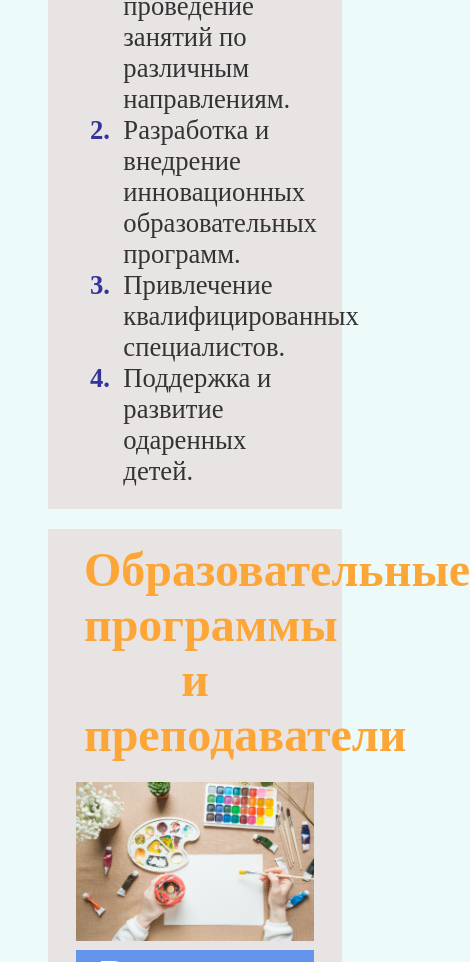
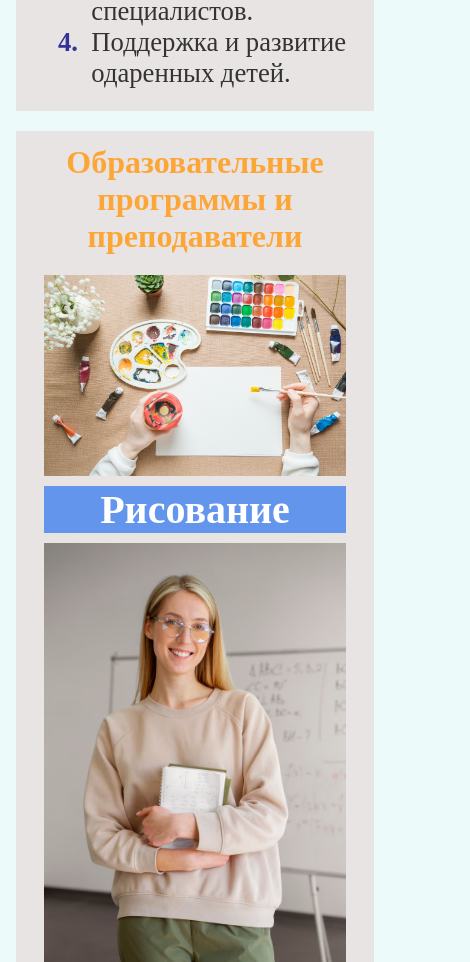
Before and after one commit to Veyyr3/Project-CDU, a React (Vite) app in the folder Project_CDU/: page / in a window 390 px wide. Shown: the part 2805-3767 px from the top of the page, 470 px wide, since content can reach past the window. Built offline with nearby package versions, Linux system fonts and the light colour scheme.

Commit message:
style fix: text in hide discription

```diff
--- a/Project_CDU/src/assets/scss/App.scss
+++ b/Project_CDU/src/assets/scss/App.scss
@@ -173,7 +173,7 @@
         margin: 0 10px;
     }
 
-    // спрятать описания картинок
+    // спрятанные описания картинок
     .container-hiden-discription--mug, .container-hiden-discription--teacher {
         position: absolute;
         width: 100%;
--- a/Project_CDU/src/assets/scss/ForMP.scss
+++ b/Project_CDU/src/assets/scss/ForMP.scss
@@ -44,7 +44,7 @@
             font-size: 3rem;
         }
         h3 {
-            font-size: 3rem;
+            font-size: 2rem;
         }
         h4 {
             font-size: 2rem;
@@ -110,6 +110,46 @@
             }
         }
     // #endregion Header
+
+    // #region main
+        main {
+            margin: 2rem 1rem 2rem 1rem;
+        }
+    // #endregion main
+
+    // #region Footer
+        // футер
+        #contacts-footer {
+            // flex
+            display: flex;
+            flex-direction: column;
+        }
+
+        // левая часть
+        .footer-left {
+            width: 100%;
+        }
+
+        // правая часть
+        .footer-right {
+            width: 100%;
+
+            // flex
+            justify-content: center;
+            align-items: center;
+        }
+
+        // разделительная линия
+        .footer-line-between {
+            display: none;
+        }
+
+        // карта
+        .Ymap {
+            width: 100%;
+            aspect-ratio: 16/9;
+        }
+    // #endregion Footer
 
     // #region MainSection
         // контейнер с двумя фото
@@ -179,6 +219,15 @@
         // отдельно текст для кружков
         .container-hiden-discription--mug p {
             padding: 30px;
+            font-size: 16pt;
+        }
+
+        // спрятанные описания картинок
+        .container-hiden-discription--mug, .container-hiden-discription--teacher {
+            // для текстов
+            p {
+                font-size: clamp(0.75rem, -0.3088rem + 5.2941vw, 3rem);
+            }
         }
     // #endregion ContainerMugsTeacher
 
@@ -197,38 +246,11 @@
         }
     // #endregion ProjectSection
 
-    // #region Footer
-        // футер
-        #contacts-footer {
-            // flex
-            display: flex;
-            flex-direction: column;
+    // #region GallerySection
+        // див с фото
+        .container-imgs {
+            padding: 0 1.2rem 0 1.2rem;
         }
-
-        // левая часть
-        .footer-left {
-            width: 100%;
-        }
-
-        // правая часть
-        .footer-right {
-            width: 100%;
-
-            // flex
-            justify-content: center;
-            align-items: center;
-        }
-
-        // разделительная линия
-        .footer-line-between {
-            display: none;
-        }
-
-        // карта
-        .Ymap {
-            width: 100%;
-            aspect-ratio: 16/9;
-        }
-    // #endregion Footer
+    // #endregion GallerySection
 
 }
```
Also changed, not shown: Project_CDU/notes/задачи.txt.
